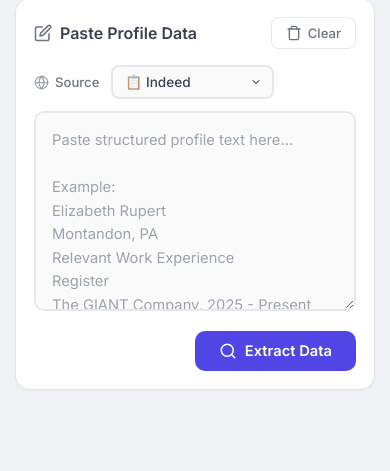
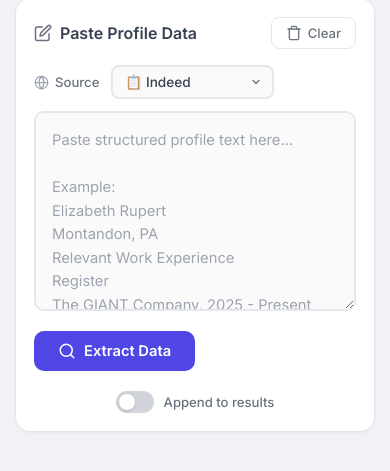
Before and after one commit to Jashan024/Text-Extractor, a Flask app: page / in a window 390 px wide. Shown: the part 78-549 px from the top of the page. Run offline with Flask 3, Linux system fonts and the light colour scheme.

Commit message:
Add Append Mode for bulk profile processing
New toggle switch next to Extract button lets users accumulate
results across multiple paste-and-extract cycles. When enabled:
- New extractions append to existing results instead of replacing
- Textarea auto-clears after each extraction for quick next paste
- Batch counter shows progress: "Batch 5 — 50 profiles total (+10 new)"
- Stats show cumulative unique counts
- CSV download exports all accumulated profiles
- Clear button resets everything

This makes processing 200-300 profiles practical: paste one page
of results, extract, paste the next page, repeat — all profiles
accumulate in a single table for one CSV download.

Co-Authored-By: Claude Opus 4.6 <noreply@anthropic.com>

```diff
--- a/static/style.css
+++ b/static/style.css
@@ -175,8 +175,78 @@ textarea:focus {
 /* ===== Input Actions ===== */
 .input-actions {
     display: flex;
+    align-items: center;
     justify-content: flex-end;
+    gap: 16px;
     margin-top: 16px;
+}
+
+/* ===== Append Toggle ===== */
+.append-toggle {
+    display: flex;
+    align-items: center;
+    gap: 10px;
+    cursor: pointer;
+    user-select: none;
+}
+
+.append-toggle input[type="checkbox"] {
+    display: none;
+}
+
+.append-slider {
+    position: relative;
+    width: 38px;
+    height: 22px;
+    background: #d1d5db;
+    border-radius: 11px;
+    transition: background 0.25s;
+    flex-shrink: 0;
+}
+
+.append-slider::after {
+    content: '';
+    position: absolute;
+    top: 3px;
+    left: 3px;
+    width: 16px;
+    height: 16px;
+    background: #fff;
+    border-radius: 50%;
+    transition: transform 0.25s;
+    box-shadow: 0 1px 3px rgba(0,0,0,0.15);
+}
+
+.append-toggle input:checked + .append-slider {
+    background: #4f46e5;
+}
+
+.append-toggle input:checked + .append-slider::after {
+    transform: translateX(16px);
+}
+
+.append-label {
+    font-size: 0.82rem;
+    font-weight: 500;
+    color: #6b7280;
+    transition: color 0.2s;
+}
+
+.append-toggle input:checked ~ .append-label {
+    color: #4f46e5;
+}
+
+/* ===== Batch Info ===== */
+.batch-info {
+    margin-top: 16px;
+    padding: 10px 16px;
+    background: #eef2ff;
+    color: #4338ca;
+    border-radius: 8px;
+    font-size: 0.82rem;
+    font-weight: 500;
+    text-align: center;
+    border: 1px solid #e0e7ff;
 }
 
 /* ===== Buttons ===== */
@@ -560,4 +630,16 @@ textarea:focus {
         flex-wrap: wrap;
         gap: 8px;
     }
+
+    .input-actions {
+        flex-wrap: wrap;
+        justify-content: space-between;
+    }
+
+    .append-toggle {
+        order: 2;
+        width: 100%;
+        justify-content: center;
+        margin-top: 4px;
+    }
 }
--- a/templates/index.html
+++ b/templates/index.html
@@ -63,6 +63,11 @@
             </div>
             <textarea id="input-text" placeholder="Paste structured profile text here...&#10;&#10;Example:&#10;Elizabeth Rupert&#10;Montandon, PA&#10;Relevant Work Experience&#10;Register&#10;The GIANT Company, 2025 - Present"></textarea>
             <div class="input-actions">
+                <label class="append-toggle" title="Keep previous results and add new ones">
+                    <input type="checkbox" id="append-check">
+                    <span class="append-slider"></span>
+                    <span class="append-label">Append to results</span>
+                </label>
                 <button id="extract-btn" class="btn-primary" onclick="extractData()">
                     <svg width="18" height="18" viewBox="0 0 24 24" fill="none" stroke="currentColor" stroke-width="2" stroke-linecap="round" stroke-linejoin="round">
                         <circle cx="11" cy="11" r="8"></circle>
@@ -125,6 +130,9 @@
             </div>
         </section>
 
+        <!-- Batch Info -->
+        <div id="batch-info" class="batch-info hidden"></div>
+
         <!-- Results Table -->
         <section id="results" class="results-section hidden">
             <div class="table-wrapper">
@@ -148,6 +156,7 @@
 
     <script>
         let extractedPeople = [];
+        let batchCount = 0;
 
         async function extractData() {
             const text = document.getElementById('input-text').value;
@@ -155,12 +164,17 @@
             const results = document.getElementById('results');
             const stats = document.getElementById('stats');
             const error = document.getElementById('error');
+            const batchInfo = document.getElementById('batch-info');
+            const appendMode = document.getElementById('append-check').checked;
 
             if (!text.trim()) {
                 error.textContent = 'Please enter some text first.';
                 error.classList.remove('hidden');
-                results.classList.add('hidden');
-                stats.classList.add('hidden');
+                if (!appendMode) {
+                    results.classList.add('hidden');
+                    stats.classList.add('hidden');
+                    batchInfo.classList.add('hidden');
+                }
                 return;
             }
 
@@ -181,24 +195,57 @@
                 }
 
                 const data = await response.json();
-                extractedPeople = data.people;
-                renderTable(data.people);
+                const newPeople = data.people;
+
+                if (appendMode && extractedPeople.length > 0) {
+                    // Append new people to existing results
+                    extractedPeople = extractedPeople.concat(newPeople);
+                    batchCount++;
+                } else {
+                    // Replace mode
+                    extractedPeople = newPeople;
+                    batchCount = 1;
+                }
+
+                renderTable(extractedPeople);
+
+                // Calculate unique stats from accumulated data
+                const uniqueNames = new Set(extractedPeople.map(p => p.name).filter(Boolean));
+                const uniqueLocations = new Set(extractedPeople.map(p => p.location).filter(Boolean));
+                const uniqueTitles = new Set(extractedPeople.flatMap(p => p.titles));
 
                 // Animate stat counters
-                animateCounter('stat-people', data.people.length);
-                animateCounter('stat-locations', data.locations.length);
-                animateCounter('stat-titles', data.titles.length);
+                animateCounter('stat-people', extractedPeople.length);
+                animateCounter('stat-locations', uniqueLocations.size);
+                animateCounter('stat-titles', uniqueTitles.size);
 
                 stats.classList.remove('hidden');
                 results.classList.remove('hidden');
+
+                // Show batch info in append mode
+                if (appendMode && batchCount > 1) {
+                    batchInfo.innerHTML = '<svg width="14" height="14" viewBox="0 0 24 24" fill="none" stroke="currentColor" stroke-width="2" stroke-linecap="round" stroke-linejoin="round" style="vertical-align:-2px"><path d="M12 2v4M12 18v4M4.93 4.93l2.83 2.83M16.24 16.24l2.83 2.83M2 12h4M18 12h4M4.93 19.07l2.83-2.83M16.24 7.76l2.83-2.83"></path></svg> Batch ' + batchCount + ' \u2014 <strong>' + extractedPeople.length + ' profiles</strong> total' + (newPeople.length > 0 ? ' (+' + newPeople.length + ' new)' : '');
+                    batchInfo.classList.remove('hidden');
+                } else {
+                    batchInfo.classList.add('hidden');
+                }
+
+                // In append mode, clear textarea for next paste
+                if (appendMode) {
+                    document.getElementById('input-text').value = '';
+                    document.getElementById('input-text').focus();
+                }
 
                 // Smooth scroll to results
                 stats.scrollIntoView({ behavior: 'smooth', block: 'start' });
             } catch (err) {
                 error.textContent = err.message;
                 error.classList.remove('hidden');
-                results.classList.add('hidden');
-                stats.classList.add('hidden');
+                if (!appendMode) {
+                    results.classList.add('hidden');
+                    stats.classList.add('hidden');
+                    batchInfo.classList.add('hidden');
+                }
             } finally {
                 btn.disabled = false;
                 btn.innerHTML = '<svg width="18" height="18" viewBox="0 0 24 24" fill="none" stroke="currentColor" stroke-width="2" stroke-linecap="round" stroke-linejoin="round"><circle cx="11" cy="11" r="8"></circle><line x1="21" y1="21" x2="16.65" y2="16.65"></line></svg> Extract Data';
@@ -312,7 +359,9 @@
             document.getElementById('results').classList.add('hidden');
             document.getElementById('stats').classList.add('hidden');
             document.getElementById('error').classList.add('hidden');
+            document.getElementById('batch-info').classList.add('hidden');
             extractedPeople = [];
+            batchCount = 0;
             document.getElementById('input-text').focus();
         }
 
```
